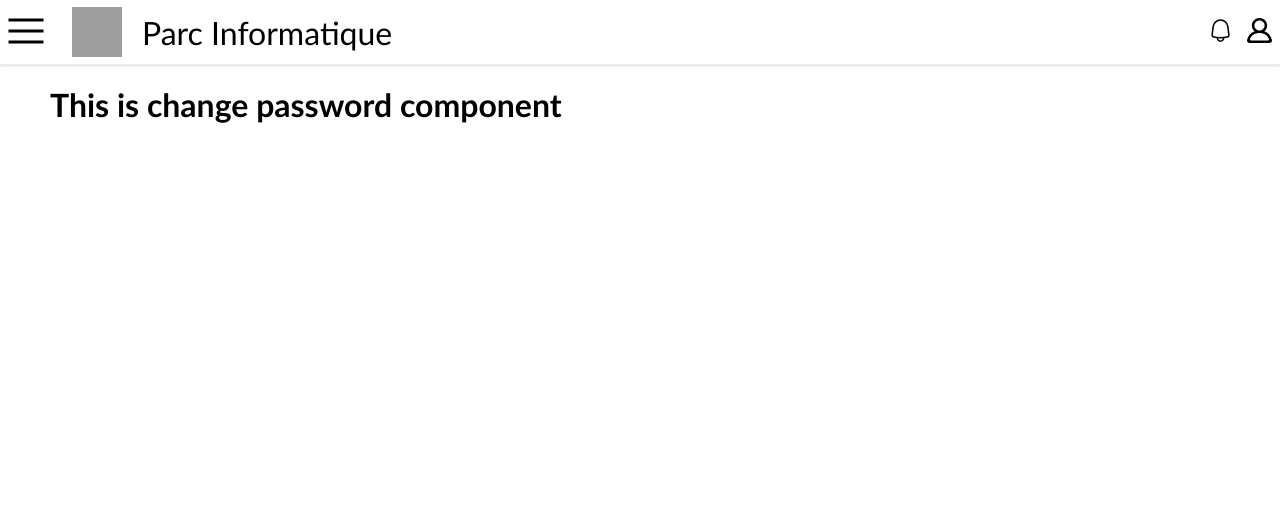
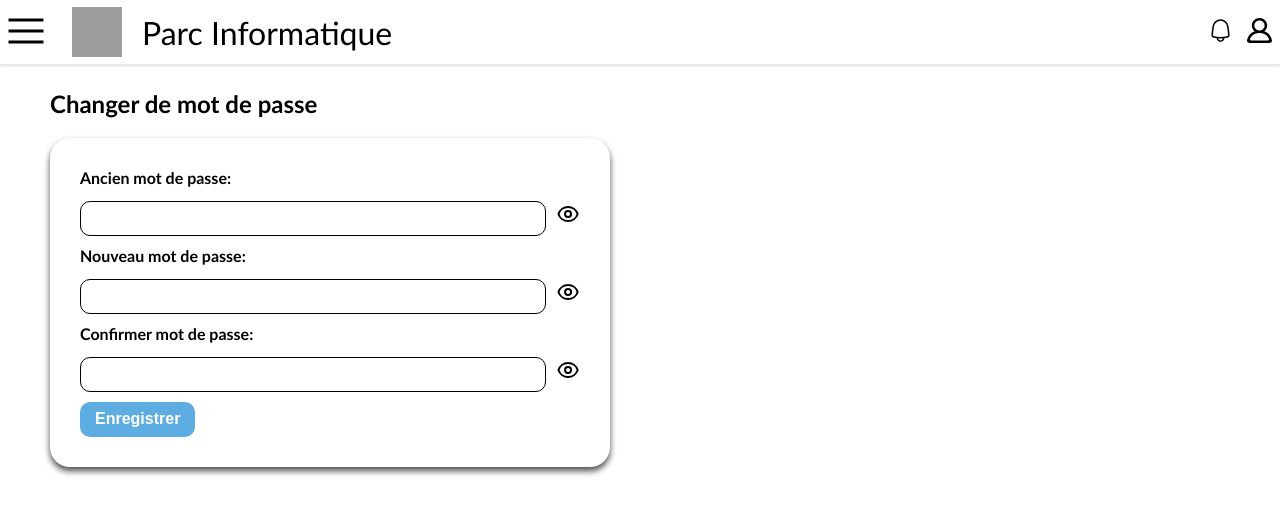
Before and after one commit to ayoub9595/pi-front, a React (Vite) app: page /home/change-password in a window 1280 px wide. Shown: the top 514 px of the page. Built offline with nearby package versions, Linux system fonts and the light colour scheme; sample sign-in values are in the browser's storage; grey boxes are pictures that could not be loaded.

Commit message:
Make change password component operational

```diff
--- a/src/service/AuthenticationService.js
+++ b/src/service/AuthenticationService.js
@@ -1,4 +1,5 @@
-import { fetchClient } from "./fetchClient.js";
+import {fetchClient} from "./fetchClient.js";
+
 export const loginUser = async ({ email, motDePasse }) => {
     try {
         const data = await fetchClient("/auth/login", "POST", {
@@ -26,7 +27,7 @@ export const signupUser = async ({
                                      role = "UTILISATEUR",
                                  }) => {
     try {
-        const data = await fetchClient("/auth/signup", "POST", {
+        return await fetchClient("/auth/signup", "POST", {
             nom,
             email,
             cin,
@@ -34,8 +35,15 @@ export const signupUser = async ({
             mot_de_passe: motDePasse,
             role,
         });
-        return data;
     } catch (error) {
         throw new Error(error.message || "Erreur lors de l'inscription");
     }
 };
+
+export const changePassword = async ({ancien_mot_de_passe,nouveau_mot_de_passe}) => {
+    try {
+        return await fetchClient("/auth/change-password", "PUT", {ancien_mot_de_passe,nouveau_mot_de_passe})
+    }catch (error) {
+        throw new Error(error.message || "Une erreur est survenue");
+    }
+}
--- a/src/views/user/changePassword/ChangePassword.jsx
+++ b/src/views/user/changePassword/ChangePassword.jsx
@@ -1,6 +1,106 @@
+import {useState} from "react";
+import styles from "./ChangePassword.module.css";
+import Eye from "../../../components/icons/Eye.jsx";
+import {toast} from "react-hot-toast";
+import {changePassword} from "../../../service/AuthenticationService.js";
+import {useNavigate} from "react-router-dom";
+
 const ChangePassword = () => {
+
+    const navigate = useNavigate();
+
+    const [formData, setFormData] = useState({
+        ancien_mot_de_passe: '',
+        nouveau_mot_de_passe: '',
+        confirmer_mot_de_passe: '',
+    });
+
+    const handleChange = (e) => {
+        const { name, value } = e.target;
+        setFormData(prev => ({
+            ...prev,
+            [name]: value,
+        }));
+    };
+
+    const [showOldPassword, setShowOldPassword] = useState(false);
+    const [showNewPassword, setShowNewPassword] = useState(false);
+    const [showConfirmPassword, setShowConfirmPassword] = useState(false);
+
+
+    const validateForm = () => {
+        const {nouveau_mot_de_passe, confirmer_mot_de_passe} = formData;
+        if(nouveau_mot_de_passe !== confirmer_mot_de_passe) {
+            toast.error("Les mots de passes ne sont pas identiques")
+            return false;
+        }
+        return true;
+
+
+    };
+
+    const handleSubmit = async(e) => {
+        e.preventDefault()
+        if(!validateForm()) {
+            return
+        }
+        try {
+            const {ancien_mot_de_passe,nouveau_mot_de_passe} = formData;
+            await changePassword({ancien_mot_de_passe,nouveau_mot_de_passe});
+            toast.success("Mot de passe modifié avec succès !",{duration: 4000});
+            navigate("/home/affectations");
+
+        }catch (err) {
+            toast.error(err.message || "Une erreur est survenue", { duration: 2000 });
+        }
+    }
+
     return (
-        <h1>This is change password component</h1>
+        <>
+            <h2>Changer de mot de passe</h2>
+            <form className={styles.form} onSubmit={handleSubmit}>
+                <label>Ancien mot de passe:</label>
+                <div className={styles["input-field"]}>
+                    <input
+                        className={styles.input}
+                        type={showOldPassword ? 'text' : 'password'}
+                        name="ancien_mot_de_passe"
+                        value={formData.ancien_mot_de_passe}
+                        onChange={handleChange}
+                        required
+                    />
+                    <Eye size={26} handleClick={() => setShowOldPassword(prev => !prev)} />
+                </div>
+
+                <label>Nouveau mot de passe:</label>
+                <div className={styles["input-field"]}>
+                    <input
+                        className={styles.input}
+                        type={showNewPassword ? 'text' : 'password'}
+                        name="nouveau_mot_de_passe"
+                        value={formData.nouveau_mot_de_passe}
+                        onChange={handleChange}
+                        required
+                    />
+                    <Eye size={26} handleClick={() => setShowNewPassword(prev => !prev)} />
+                </div>
+
+                <label>Confirmer mot de passe:</label>
+                <div className={styles["input-field"]}>
+                    <input
+                        className={styles.input}
+                        type={showConfirmPassword ? 'text' : 'password'}
+                        name="confirmer_mot_de_passe"
+                        value={formData.confirmer_mot_de_passe}
+                        onChange={handleChange}
+                        required
+                    />
+                    <Eye size={26} handleClick={() => setShowConfirmPassword(prev => !prev)} />
+                </div>
+
+                <button className={styles.button}>Enregistrer</button>
+            </form>
+        </>
     )
 }
 
--- /dev/null
+++ b/src/views/user/changePassword/ChangePassword.module.css
@@ -0,0 +1,85 @@
+h2 {
+    margin-top: 25px;
+}
+.form {
+    display: flex;
+    flex-direction: column;
+    gap: 10px;
+    align-items: flex-start;
+    min-width: 500px;
+    width: max-content;
+    border-radius: 20px;
+    box-shadow: 0 4px 6px rgba(0, 0, 0, 0.7);
+    padding: 30px;
+    margin-bottom: 20px;
+}
+
+label {
+    font-weight: 600;
+    font-size: 1rem;
+    margin-bottom: 4px;
+}
+
+.input-field {
+    display: flex;
+    width: 100%;
+    gap: 10px;
+}
+
+.input {
+    width: 100%;
+    height: 35px;
+    padding: 6px 12px;
+    border-radius: 10px;
+    border: 1px solid black;
+    font-size: 1rem;
+    box-sizing: border-box;
+    font-family: inherit;
+    resize: vertical;
+}
+
+.button {
+    cursor: pointer;
+    height: 35px;
+    padding: 0 15px;
+    border-radius: 10px;
+    border: none;
+    background-color: #5dade2;
+    color: white;
+    font-size: 1rem;
+    font-weight: 600;
+    transition: background-color 0.3s ease;
+}
+
+.button:hover {
+
+    color: white;
+}
+
+.button:disabled {
+    cursor: not-allowed;
+}
+
+@media (max-width: 630px) {
+    .form {
+        min-width: 400px;
+    }
+}
+
+@media (max-width: 530px) {
+    .form {
+        min-width: 350px;
+    }
+}
+@media (max-width: 430px) {
+    .form {
+        box-shadow: none;
+        padding: 0;
+    }
+}
+
+@media (max-width: 370px) {
+    .form {
+        min-width: 300px;
+    }
+}
```
